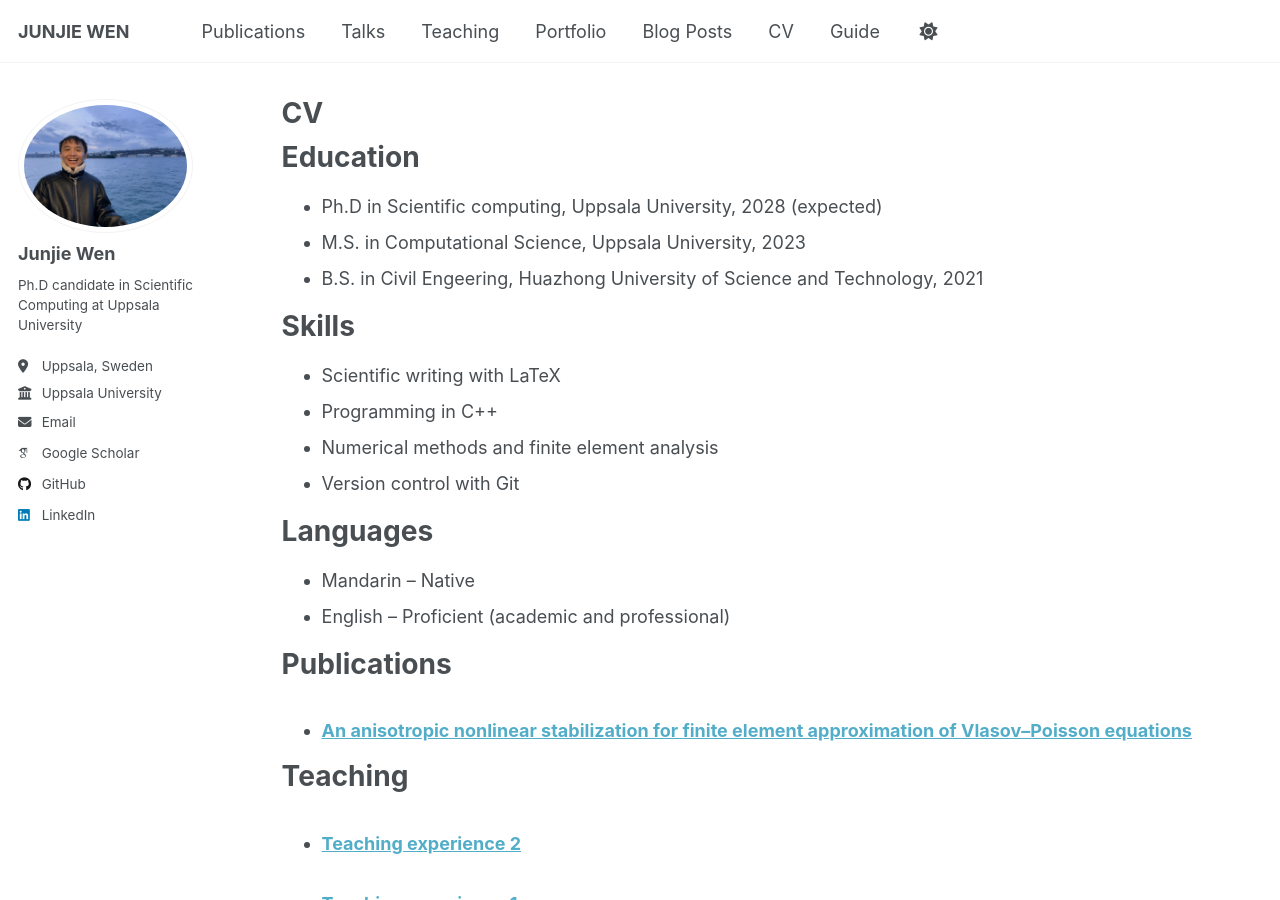
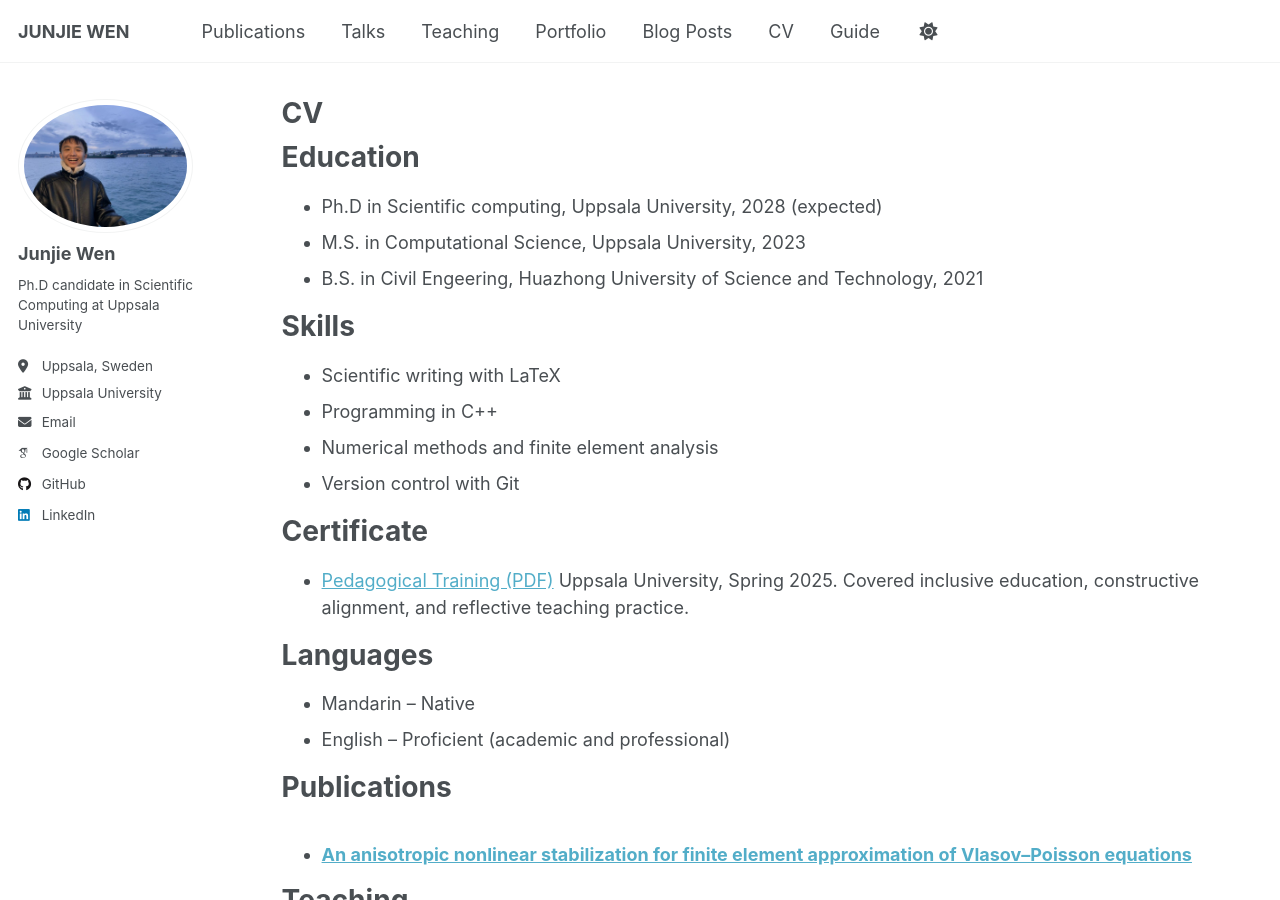
Before and after one commit to WjjSteve/WjjSteve.github.io, a Jekyll site: the page built from _pages/cv.md, in a window 1280 px wide and 900 px high. Built offline with Jekyll 4.4.1, drawn with Linux system fonts in a browser that asks for light colours; some web fonts are replaced; a script that is not in the unit is left out.

Commit message:
Update cv.md

```diff
--- a/_pages/cv.md
+++ b/_pages/cv.md
@@ -22,6 +22,11 @@ Skills
 * Numerical methods and finite element analysis
 * Version control with Git
 
+Certificate
+======
+* [Pedagogical Training (PDF)](/files/academic-teacher-training.pdf)
+  Uppsala University, Spring 2025. Covered inclusive education, constructive alignment, and reflective teaching practice.
+
 Languages
 ======
 * Mandarin – Native
```
